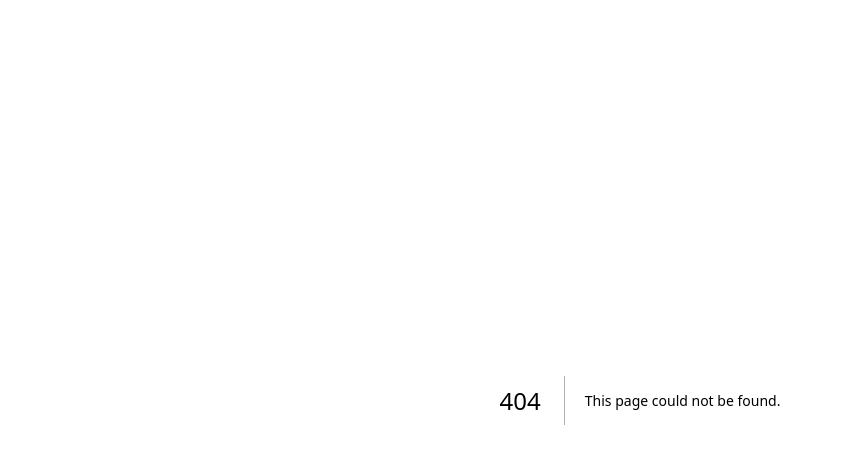
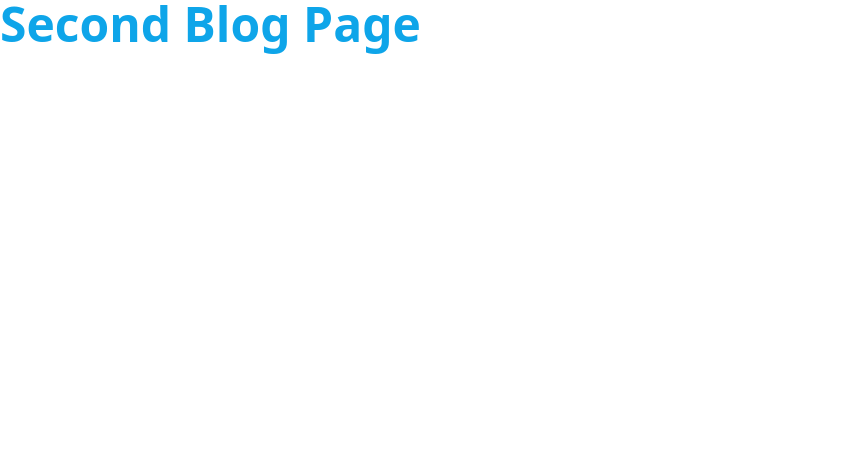
Before and after one commit to SurendarYama/nextjs-tuts, a Next.js app: page /blog/second in a window 1280 px wide. Before the commit this address had no page. Shown: the top 464 px of the page, without its empty margins (0-841 px from the left). Built offline with nearby package versions, Linux system fonts and the light colour scheme.

Commit message:
nextjs tuts nested routing init.

```diff
--- /dev/null
+++ b/src/app/blog/second/page.tsx
@@ -0,0 +1,7 @@
+export default function SecondBlogPage(){
+    return (
+        <>
+            <h1 className="heading">Second Blog Page</h1>
+        </>
+    )
+}
```
Also changed, not shown: src/app/blog/first/page.tsx (added, +7 -0 lines), src/app/blog/page.tsx (added, +7 -0 lines).
